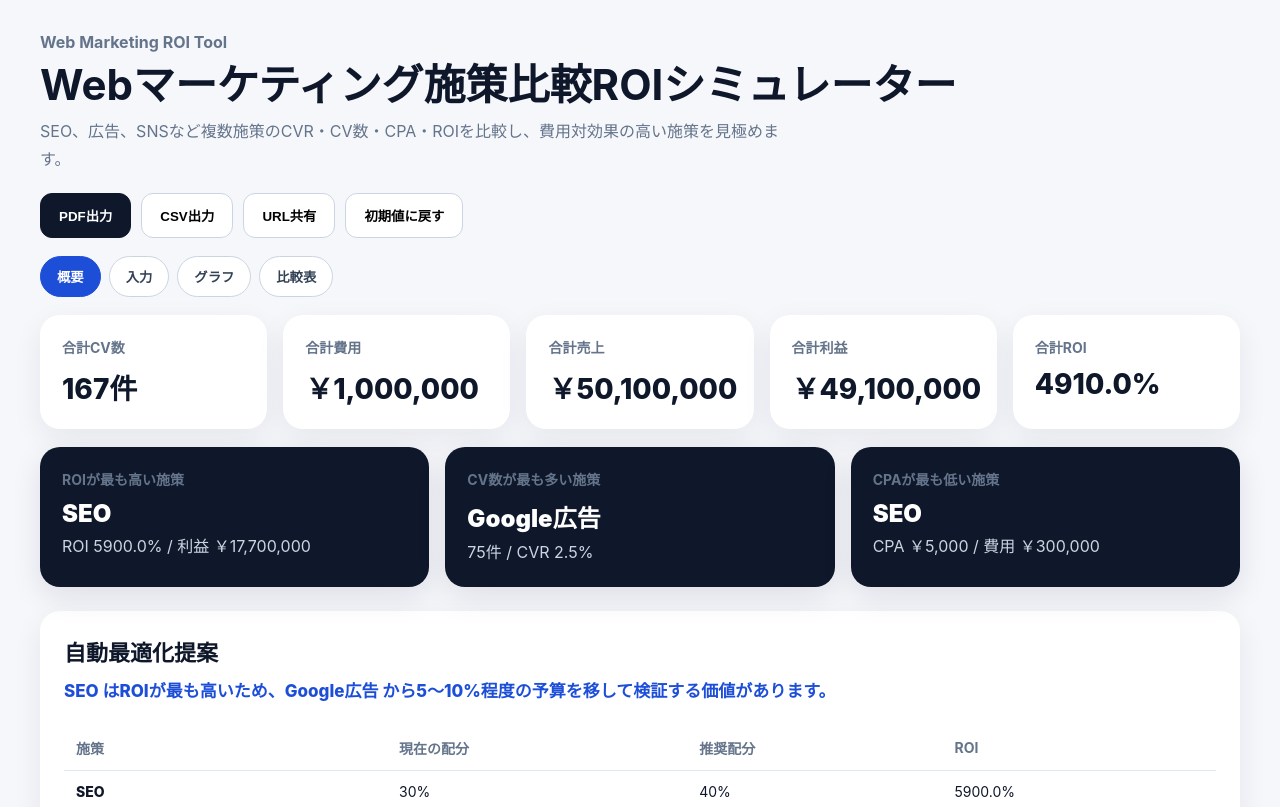
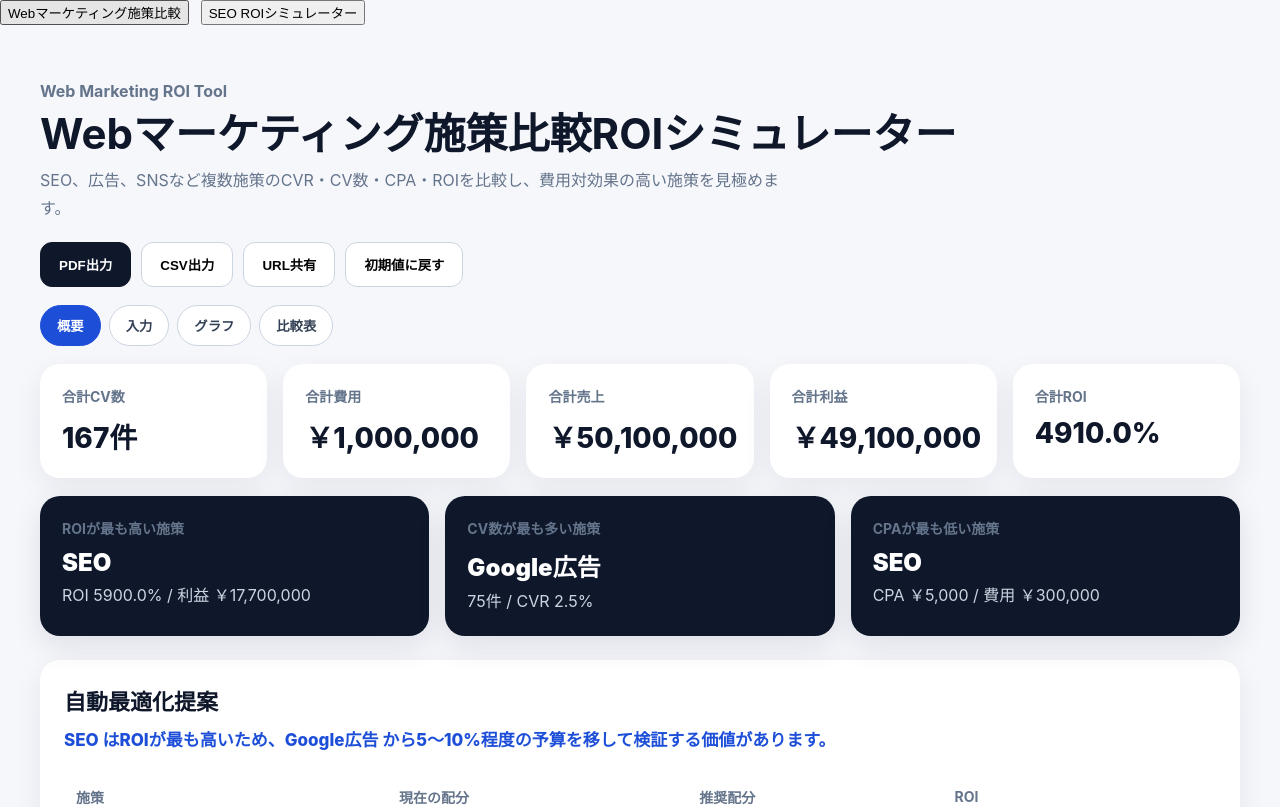
Before and after one commit to eiji21999/seo-roi-simulator, a React (Vite) app: page / in a window 1280 px wide. Shown: the top 807 px of the page. Built offline with nearby package versions, Linux system fonts and the light colour scheme.

Commit message:
Update App.jsx

```diff
--- a/src/App.jsx
+++ b/src/App.jsx
@@ -1,6 +1,24 @@
+import { useState } from "react";
+import MarketingComparisonSimulator from "./MarketingComparisonSimulator";
 import SeoRoiSimulator from "./SeoRoiSimulator";
-import MarketingComparisonSimulator from "./MarketingComparisonSimulator";
 
 export default function App() {
-  return <MarketingComparisonSimulator />;
+  const [activeSimulator, setActiveSimulator] = useState("marketing");
+
+  return (
+    <div>
+      <div style={{ display: "flex", gap: "12px", marginBottom: "24px" }}>
+        <button onClick={() => setActiveSimulator("marketing")}>
+          Webマーケティング施策比較
+        </button>
+
+        <button onClick={() => setActiveSimulator("seo")}>
+          SEO ROIシミュレーター
+        </button>
+      </div>
+
+      {activeSimulator === "marketing" && <MarketingComparisonSimulator />}
+      {activeSimulator === "seo" && <SeoRoiSimulator />}
+    </div>
+  );
 }
```
